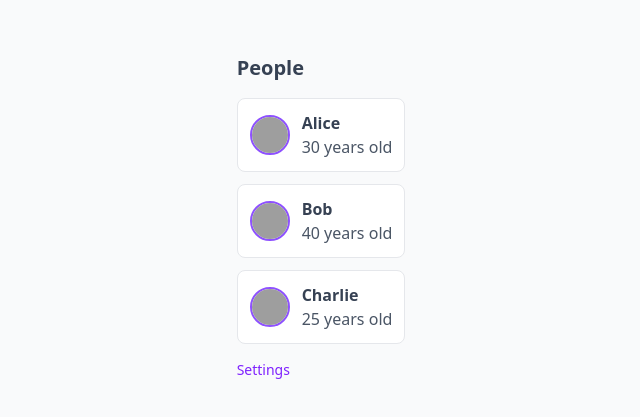
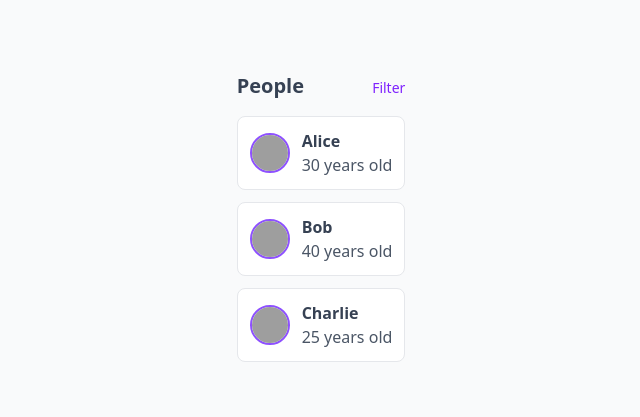
Before and after one commit to alex-mextner/front-task-react, a React (Vite) app: page / in a window 1280 px wide. Shown: the part 183-600 px from the top of the page, without its empty margins (319-959 px from the left). Built offline with nearby package versions, Linux system fonts and the light colour scheme; grey boxes are pictures that could not be loaded; a web font is replaced by a local one.

Commit message:
refactor(people-list): rename Settings link to Filter and place beside header

```diff
--- a/src/views/PeopleList.tsx
+++ b/src/views/PeopleList.tsx
@@ -22,7 +22,12 @@ export default function PeopleList() {
 
   return (
     <div className="flex flex-col gap-4">
-      <h1 className="text-xl font-bold text-gray-700">People</h1>
+      <div className="flex items-baseline justify-between gap-4">
+        <h1 className="text-xl font-bold text-gray-700">People</h1>
+        <Link to="/settings" className="text-violet-600 hover:underline text-sm">
+          Filter
+        </Link>
+      </div>
 
       <div className="flex flex-col gap-3">
         {visible.map((person) => (
@@ -49,16 +54,12 @@ export default function PeopleList() {
           <p className="text-sm text-gray-500">
             No people match the minimum age filter.{' '}
             <Link to="/settings" className="text-violet-600 hover:underline">
-              Adjust in Settings
+              Adjust filter
             </Link>
             .
           </p>
         )}
       </div>
-
-      <Link to="/settings" className="text-violet-600 hover:underline text-sm">
-        Settings
-      </Link>
     </div>
   )
 }
```
